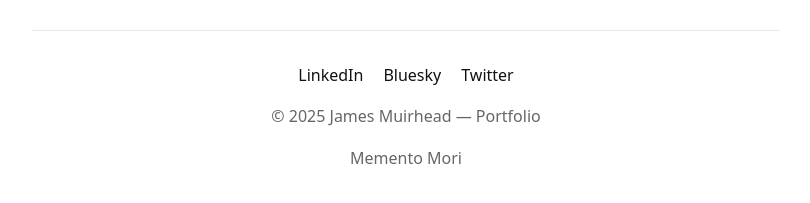
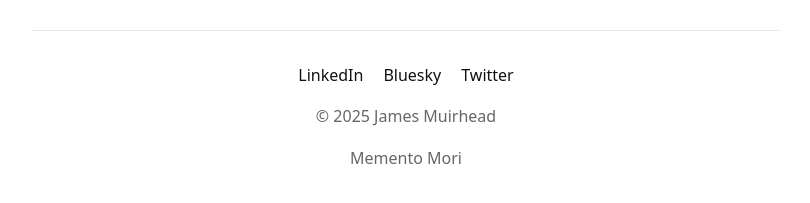
Before and after one commit to JamesMuirhead/portfolio, a Jekyll site: the page built from about.md, in a window 1280 px wide. Shown: the part 455-658 px from the top of the page, without its empty margins (234-1044 px from the left). Built offline with Jekyll 4.4.1, drawn with Linux system fonts in a browser that asks for light colours.

Commit message:
Update _config.yml

```diff
--- a/_config.yml
+++ b/_config.yml
@@ -1,5 +1,5 @@
-title: James Muirhead — Portfolio
-description: Game developer portfolio, projects, and posts.
+title: James Muirhead
+description: Game developer portfolio and blog.
 
 # PROJECT SITE config:
 url: https://jamesmuirhead.github.io
@@ -36,3 +36,5 @@ defaults:
       path: ""
     values:
       layout: page
+
+encoding: "utf-8"
```
